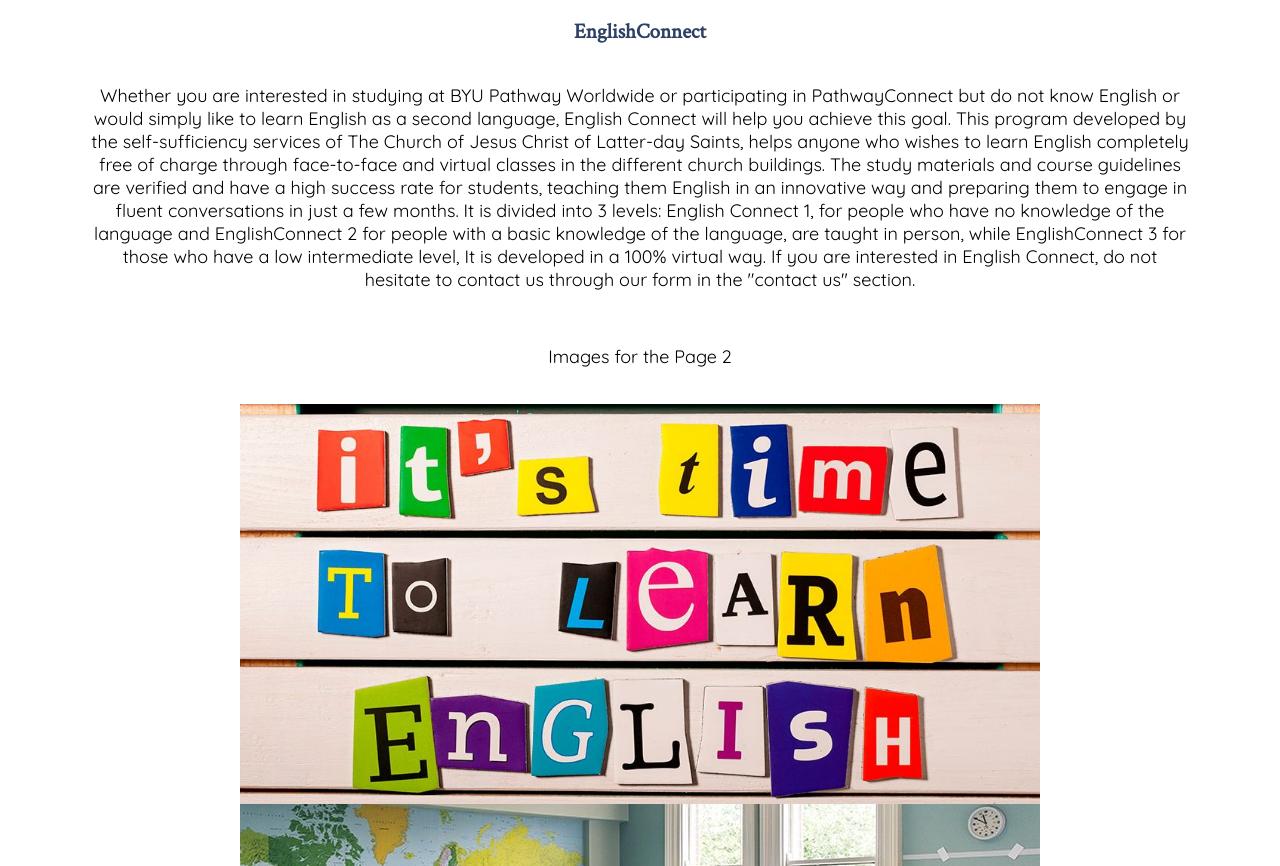
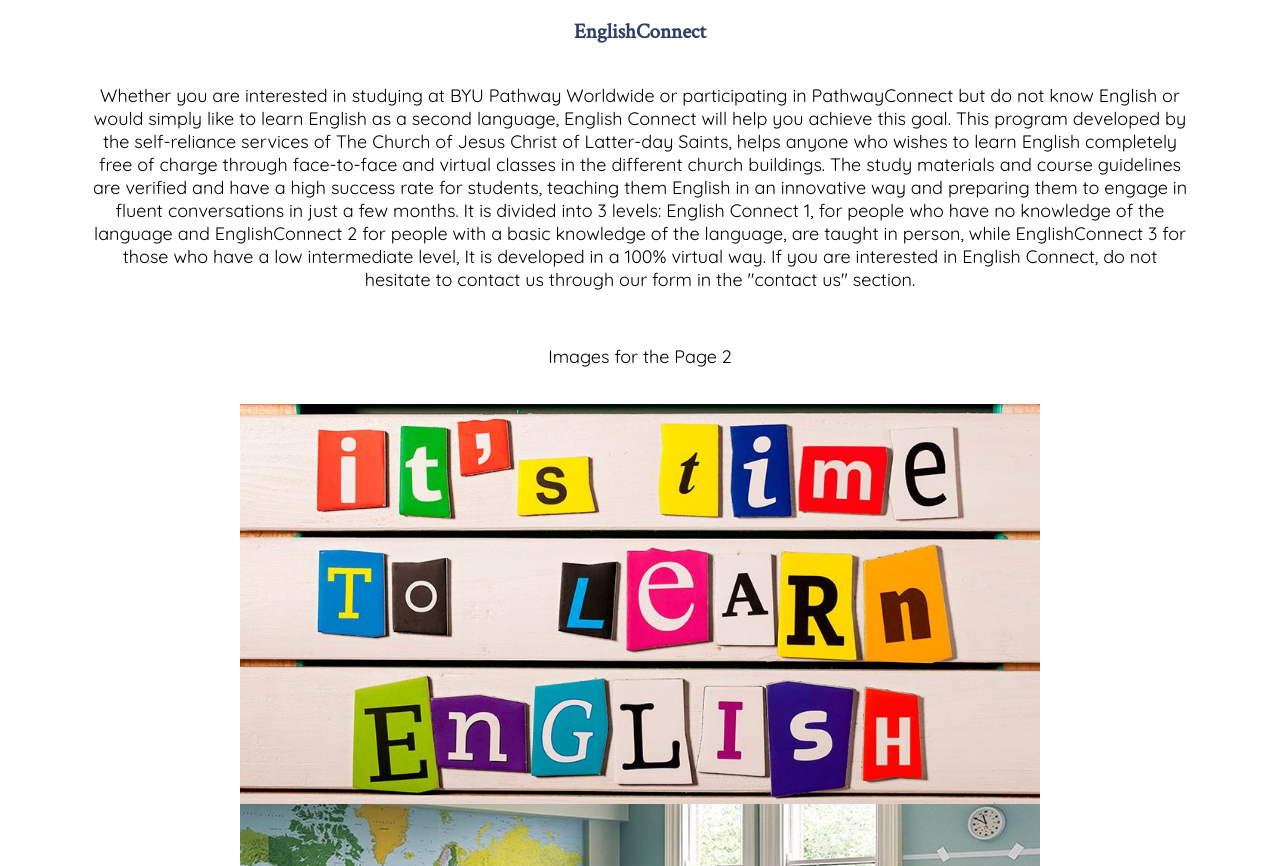
Before and after one commit to axelabalos/wdd_130, a plain HTML site: page byusantafe/site-plan.html in a window 1280 px wide. Shown: the part 3498-4364 px from the top of the page. Drawn offline with Linux system fonts and the light colour scheme.

Commit message:
personal site

```diff
--- a/byusantafe/site-plan.html
+++ b/byusantafe/site-plan.html
@@ -136,7 +136,7 @@
       </ul>
       <h3>EnglishConnect</h3>
       <p>
-        Whether you are interested in studying at BYU Pathway Worldwide or participating in PathwayConnect but do not know English or would simply like to learn English as a second language, English Connect will help you achieve this goal. This program developed by the self-sufficiency services of The Church of Jesus Christ of Latter-day Saints, helps anyone who wishes to learn English completely free of charge through face-to-face and virtual classes in the different church buildings. The study materials and course guidelines are verified and have a high success rate for students, teaching them English in an innovative way and preparing them to engage in fluent conversations in just a few months. It is divided into 3 levels: English Connect 1, for people who have no knowledge of the language and EnglishConnect 2 for people with a basic knowledge of the language, are taught in person, while EnglishConnect 3 for those who have a low intermediate level, It is developed in a 100% virtual way. If you are interested in English Connect, do not hesitate to contact us through our form in the "contact us" section.
+        Whether you are interested in studying at BYU Pathway Worldwide or participating in PathwayConnect but do not know English or would simply like to learn English as a second language, English Connect will help you achieve this goal. This program developed by the self-reliance services of The Church of Jesus Christ of Latter-day Saints, helps anyone who wishes to learn English completely free of charge through face-to-face and virtual classes in the different church buildings. The study materials and course guidelines are verified and have a high success rate for students, teaching them English in an innovative way and preparing them to engage in fluent conversations in just a few months. It is divided into 3 levels: English Connect 1, for people who have no knowledge of the language and EnglishConnect 2 for people with a basic knowledge of the language, are taught in person, while EnglishConnect 3 for those who have a low intermediate level, It is developed in a 100% virtual way. If you are interested in English Connect, do not hesitate to contact us through our form in the "contact us" section.
       </p>
       <p>Images for the Page 2</p>
         <img class="img" src="images\aprender_ingles.jpg" alt="time to learn english">
```
